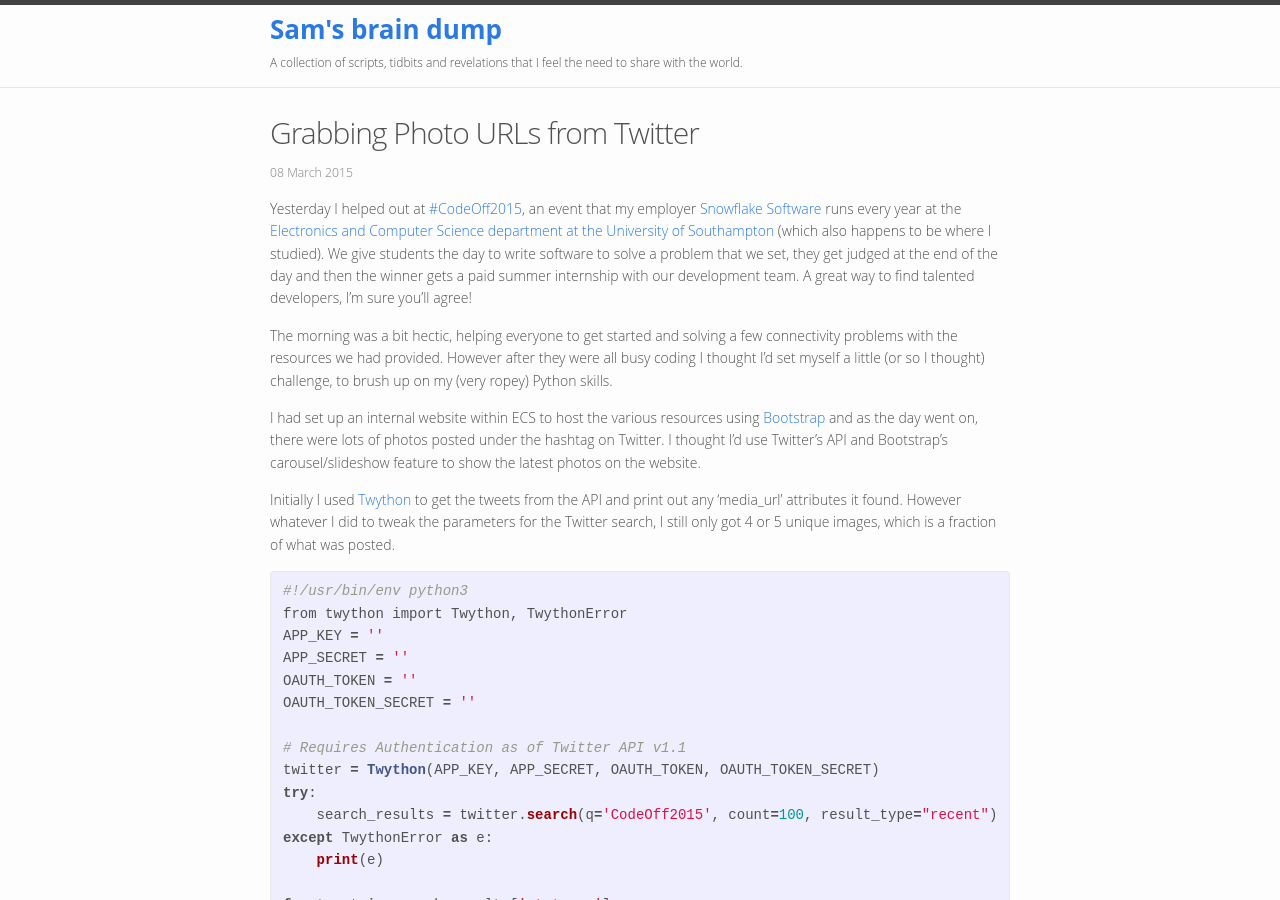
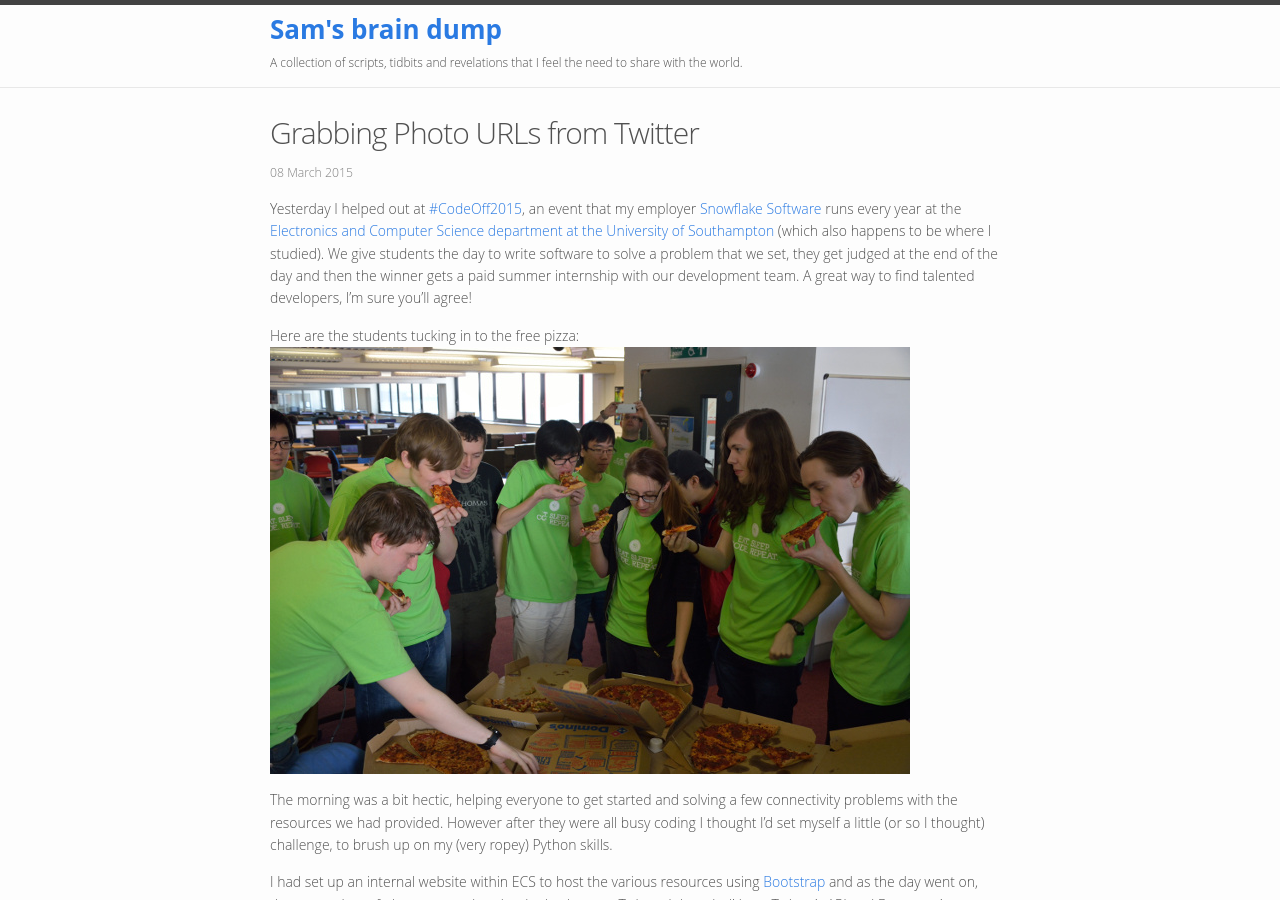
Before and after one commit to cablespaghetti/cablespaghetti.github.io, a Jekyll site: the page built from _posts/2015-03-08-grabbing-photo-urls-from-twitter.markdown, in a window 1280 px wide and 900 px high. Built offline with Jekyll 4.4.1, drawn with Linux system fonts in a browser that asks for light colours.

Commit message:
Added photo to codeoff post

```diff
--- a/_posts/2015-03-08-grabbing-photo-urls-from-twitter.markdown
+++ b/_posts/2015-03-08-grabbing-photo-urls-from-twitter.markdown
@@ -6,6 +6,9 @@ date:   2015-03-08 18:00
 tags: scripts python
 ---
 Yesterday I helped out at [#CodeOff2015](https://twitter.com/search?q=%23codeoff2015), an event that my employer [Snowflake Software](http://snowflakesoftware.com) runs every year at the [Electronics and Computer Science department at the University of Southampton](http://www.ecs.soton.ac.uk/) (which also happens to be where I studied). We give students the day to write software to solve a problem that we set, they get judged at the end of the day and then the winner gets a paid summer internship with our development team. A great way to find talented developers, I'm sure you'll agree!
+
+Here are the students tucking in to the free pizza:
+![Students tucking in to free pizza](/assets/codeoff2015.jpg)
 
 The morning was a bit hectic, helping everyone to get started and solving a few connectivity problems with the resources we had provided. However after they were all busy coding I thought I'd set myself a little (or so I thought) challenge, to brush up on my (very ropey) Python skills.
 
```
Also changed, not shown: assets/codeoff2015.jpg (added).
